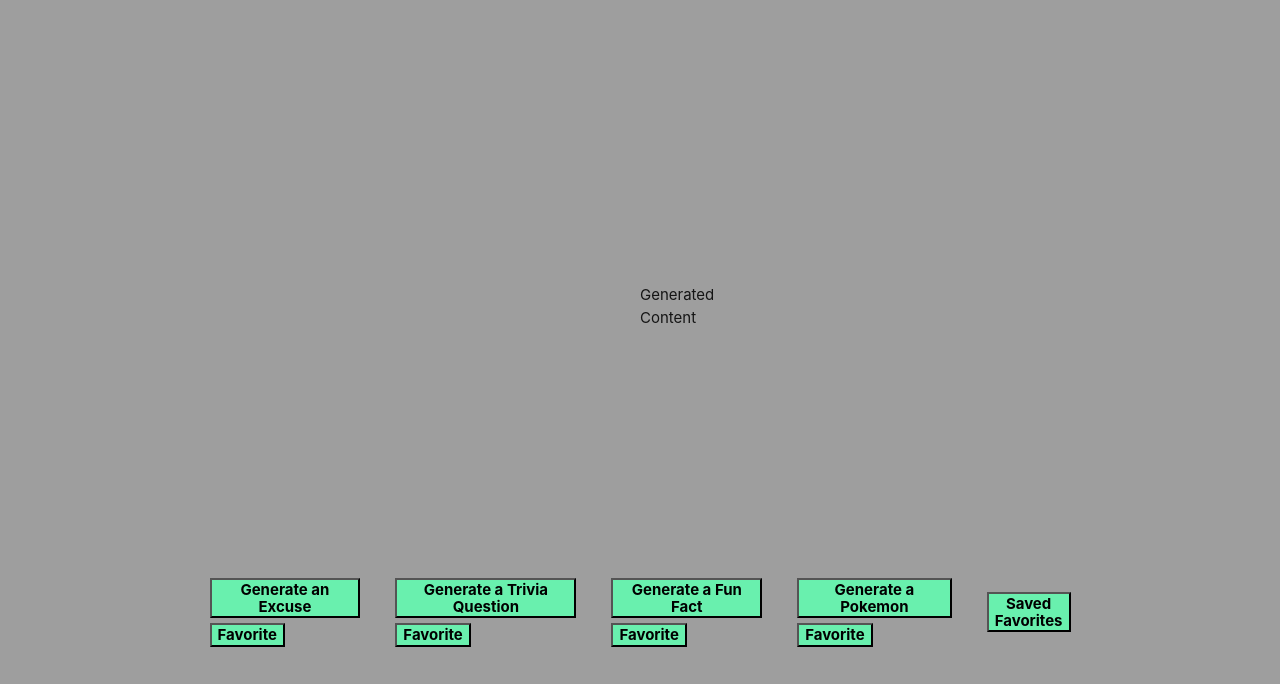
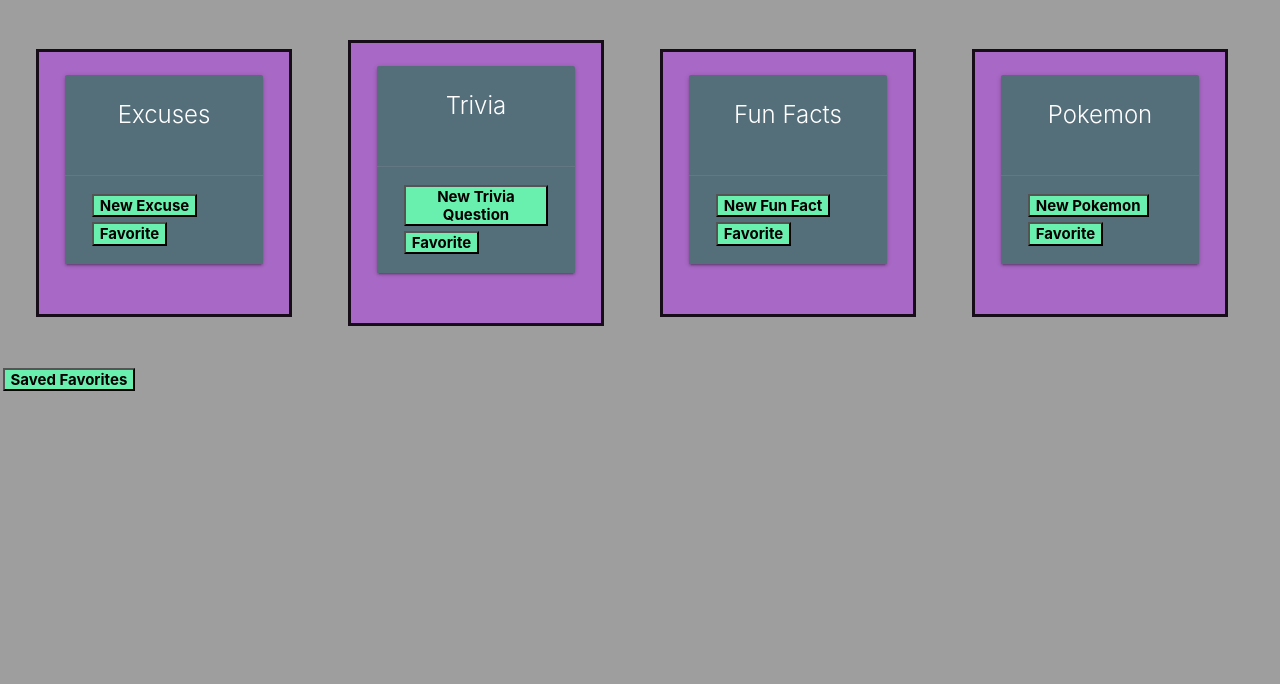
Before and after one commit to Ajayyang461/Project1, a plain HTML site: page index.html in a window 1280 px wide. Shown: the part 116-800 px from the top of the page. Drawn offline with Linux system fonts and the light colour scheme.

Commit message:
added cards to hold generated content and added styling

```diff
--- a/CSS/style.css
+++ b/CSS/style.css
@@ -1,24 +1,29 @@
-header {
-  top: 0%;
-}
 
 .container {
-  position: absolute;
+  display: flex;
   bottom: 0;
   left: 0;
   right: 0;
+  width: 100%;
+  justify-content: space-evenly;
 }
 
-#genContainer {
+/* #genContainer {
   position: absolute;
   top: 50%;
   bottom: 50%;
   left: 50%;
   right: 50%;
-}
+} */
 
-#excuse-API, #trivia-API, #funfact-API, #pokeAPI, #allFav{
-  margin: 15px;
+#excuse-API, #trivia-API, #funfact-API, #pokeAPI {
+  display: flex;
+  justify-content: center;
+  margin: 20px;
+  max-width: 20%;
+  border-style: solid;
+  padding: 15px;
+  background-color: rgb(168, 104, 197);
 }
 
 #excuseBtn, #fvr-excuse, #triviaBtn, #fvr-trivia, #funfactBtn, #fvr-fact, #pokeBtn, #fvr-poke, #favBtn {
@@ -26,3 +31,11 @@
   cursor: pointer;
   font-weight: bold;
 }
+
+#excuse, #question, #fact, #pokemon {
+  margin: 20px;
+}
+
+#allFav {
+  display: flex;
+}
--- a/index.html
+++ b/index.html
@@ -11,39 +11,84 @@
     <h1 class="green accent-2 red-text center-align">PlaceHolder Title</h1>
   </header>
 
-  <div id="genContainer">
+  <!-- <div id="genContainer">
     <div id="generated" class="center-align ">Generated Content</div>
-  </div>
+  </div> -->
 
   <div class="container row valign-wrapper">
     <div id="excuse-API" class="">
+      <div class="row">
+        <div class="col m12 m6">
+          <div class="card blue-grey darken-1">
+            <div class="card-content white-text">
+              <span class="card-title center-align">Excuses</span>
               <div id="excuse"></div>
-      <button id="excuseBtn" class="green accent-2">Generate an Excuse</button>
+            </div>
+            <div class="card-action">
+              <button id="excuseBtn" class="green accent-2">New Excuse</button>
               <button id="fvr-excuse" class="green accent-2">Favorite</button>
+            </div>
+          </div>
+        </div>
+      </div>
     </div>
 
     <div id="trivia-API" class="">
+      <div class="row">
+        <div class="col m12 m6">
+          <div class="card blue-grey darken-1">
+            <div class="card-content white-text">
+              <span class="card-title center-align">Trivia</span>
               <div id="question"></div>
-      <button id="triviaBtn" class="green accent-2">Generate a Trivia Question</button>
+            </div>
+            <div class="card-action">
+              <button id="triviaBtn" class="green accent-2">New Trivia Question</button>
               <button id="fvr-trivia" class="green accent-2">Favorite</button>
+            </div>
+          </div>
+        </div>
+      </div>
     </div>
 
     <div id="funfact-API" class="">
+      <div class="row">
+        <div class="col m12 m6">
+          <div class="card blue-grey darken-1">
+            <div class="card-content white-text">
+              <span class="card-title center-align">Fun Facts</span>
               <div id="fact"></div>
-      <button id="funfactBtn" class="green accent-2"> Generate a Fun Fact</button>
+            </div>
+            <div class="card-action">
+              <button id="funfactBtn" class="green accent-2"> New Fun Fact</button>
               <button id="fvr-fact" class="green accent-2">Favorite</button>
+            </div>
+          </div>
+        </div>
+      </div>
     </div>
 
     <div id="pokeAPI" class="m-5">
+      <div class="row">
+        <div class="col m12 m6">
+          <div class="card blue-grey darken-1">
+            <div class="card-content white-text">
+              <span class="card-title center-align">Pokemon</span>
               <div id="pokemon"></div>
-      <button id="pokeBtn" class="green accent-2">Generate a Pokemon</button>
+            </div>
+            <div class="card-action">
+              <button id="pokeBtn" class="green accent-2">New Pokemon</button>
               <button id="fvr-poke" class="green accent-2">Favorite</button>
             </div>
+          </div>
+        </div>
+      </div>
+    </div>
+  </div>
 
-    <div id="allFav" class="">
+    <div id="allFav" class="modal-content">
       <button id="favBtn" class="green accent-2">Saved Favorites</button>
     </div>
-  </div>
+
 
   <script src="materialize\js\materialize.min.js"></script>
   <script src="./JS/script.js"></script>
```
Lines whose indentation alone changed are shown as unchanged.
